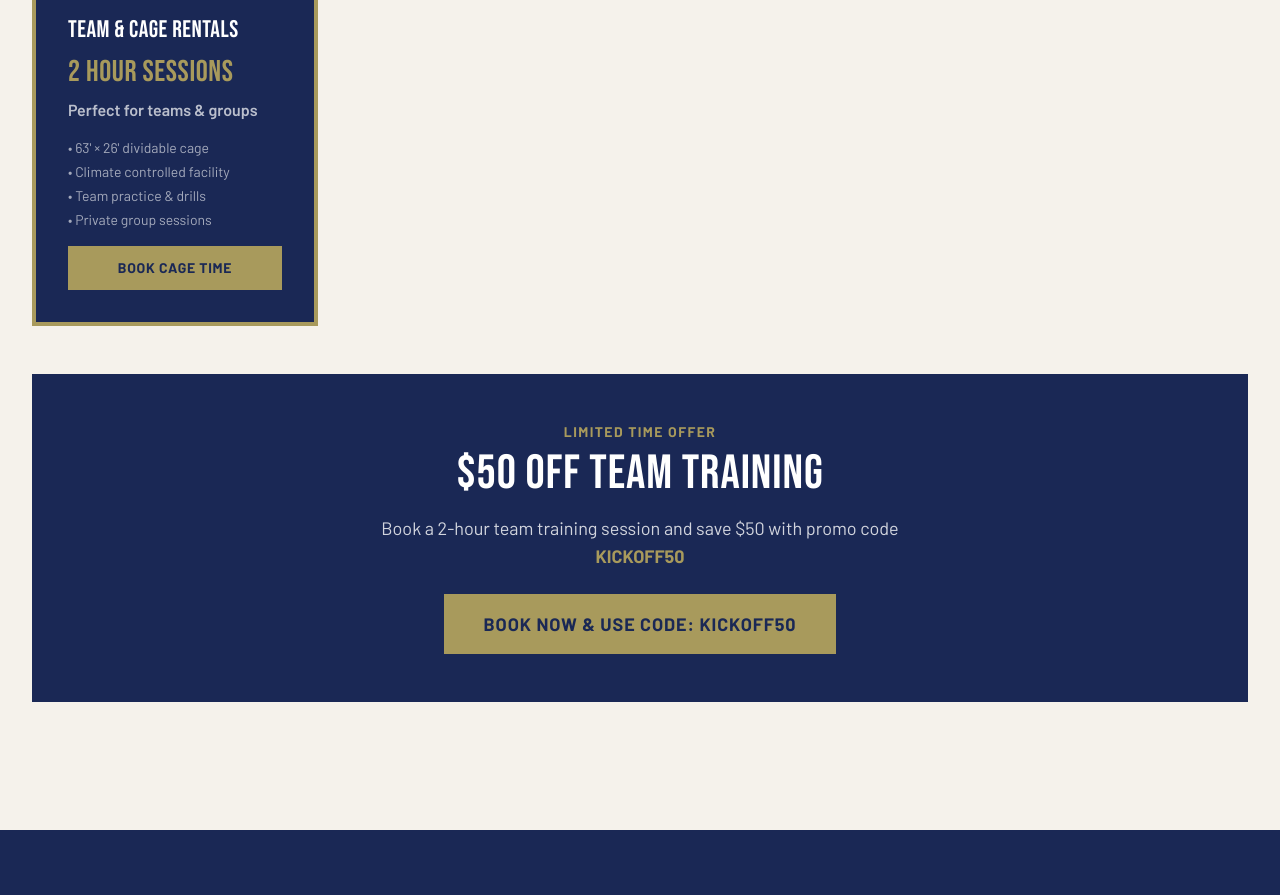
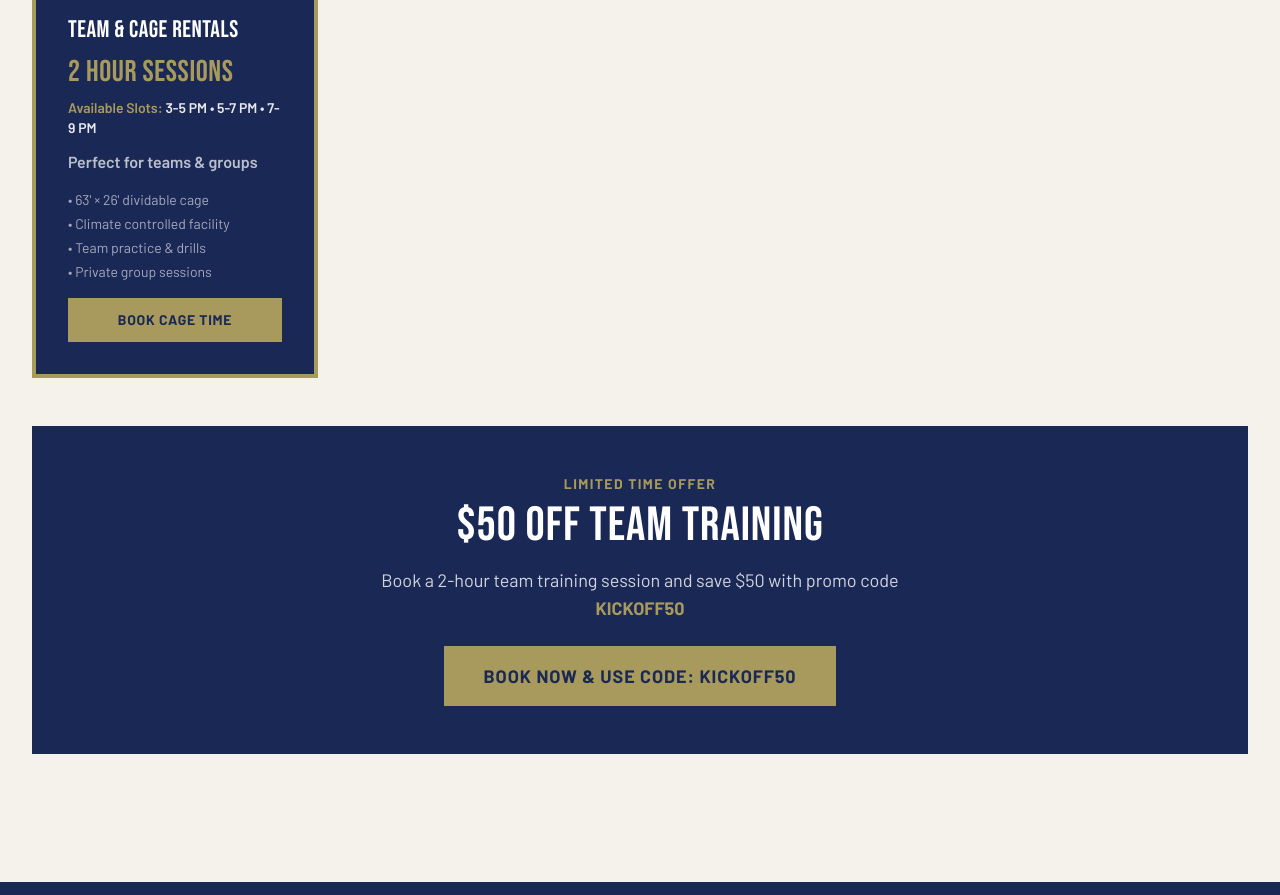
Before and after one commit to mslugga35/r2g-academy, a Next.js app: page / in a window 1280 px wide. Shown: the part 1950-2845 px from the top of the page. Built offline with nearby package versions, Linux system fonts and the light colour scheme.

Commit message:
Add cage rental time slots (3-5, 5-7, 7-9 PM)

```diff
--- a/src/app/page.tsx
+++ b/src/app/page.tsx
@@ -262,6 +262,9 @@ export default function Home() {
               </div>
               <h3 className="font-display text-2xl text-white mb-2">Team & Cage Rentals</h3>
               <div className="text-[#a89a5c] font-display text-3xl mb-2">2 Hour Sessions</div>
+              <div className="text-white/90 font-semibold mb-3 text-sm">
+                <span className="text-[#a89a5c]">Available Slots:</span> 3-5 PM • 5-7 PM • 7-9 PM
+              </div>
               <p className="text-white/70 font-semibold mb-4">Perfect for teams & groups</p>
               <ul className="text-white/60 text-sm mb-4 space-y-1">
                 <li>• 63&apos; × 26&apos; dividable cage</li>
```
